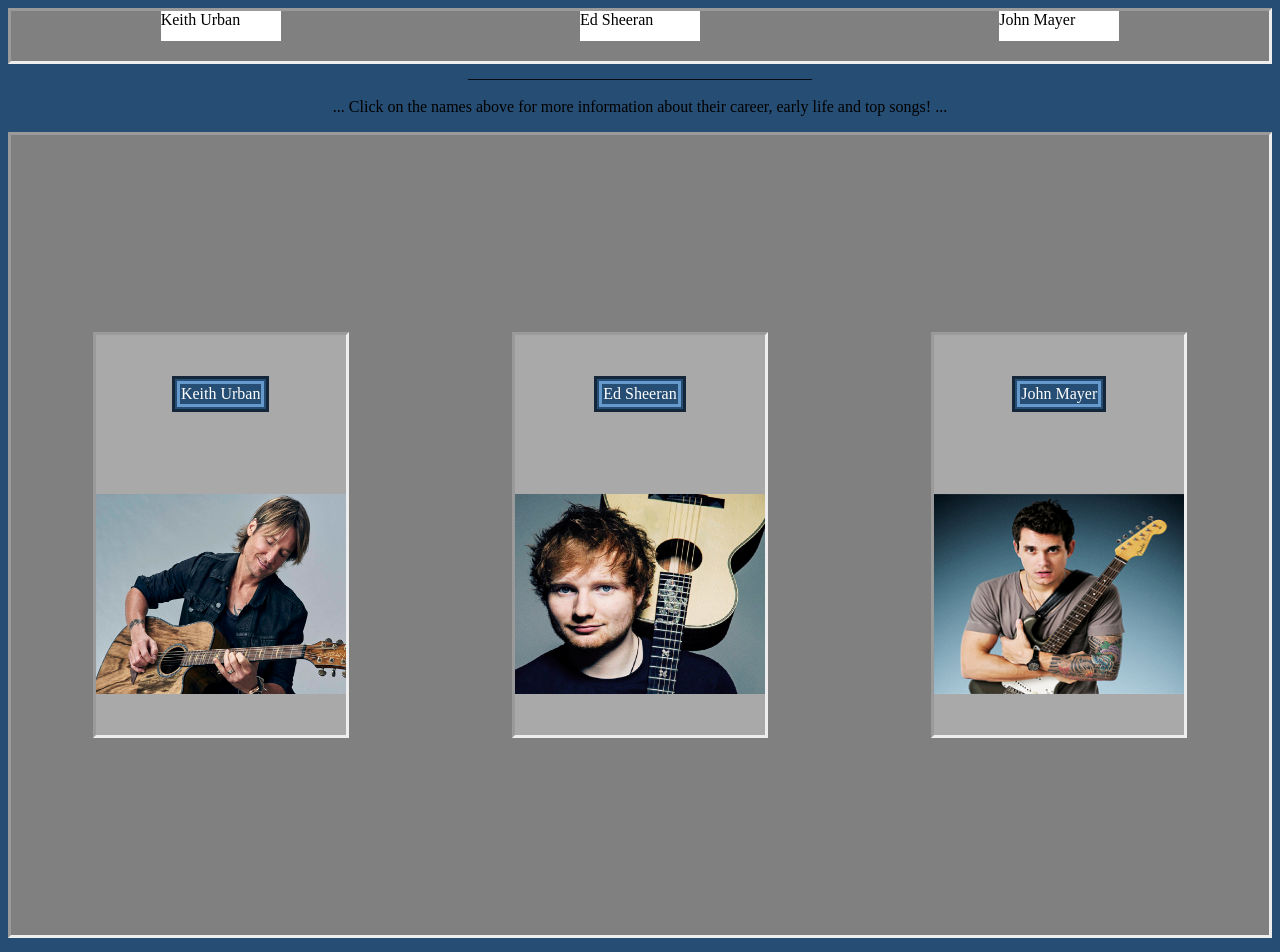
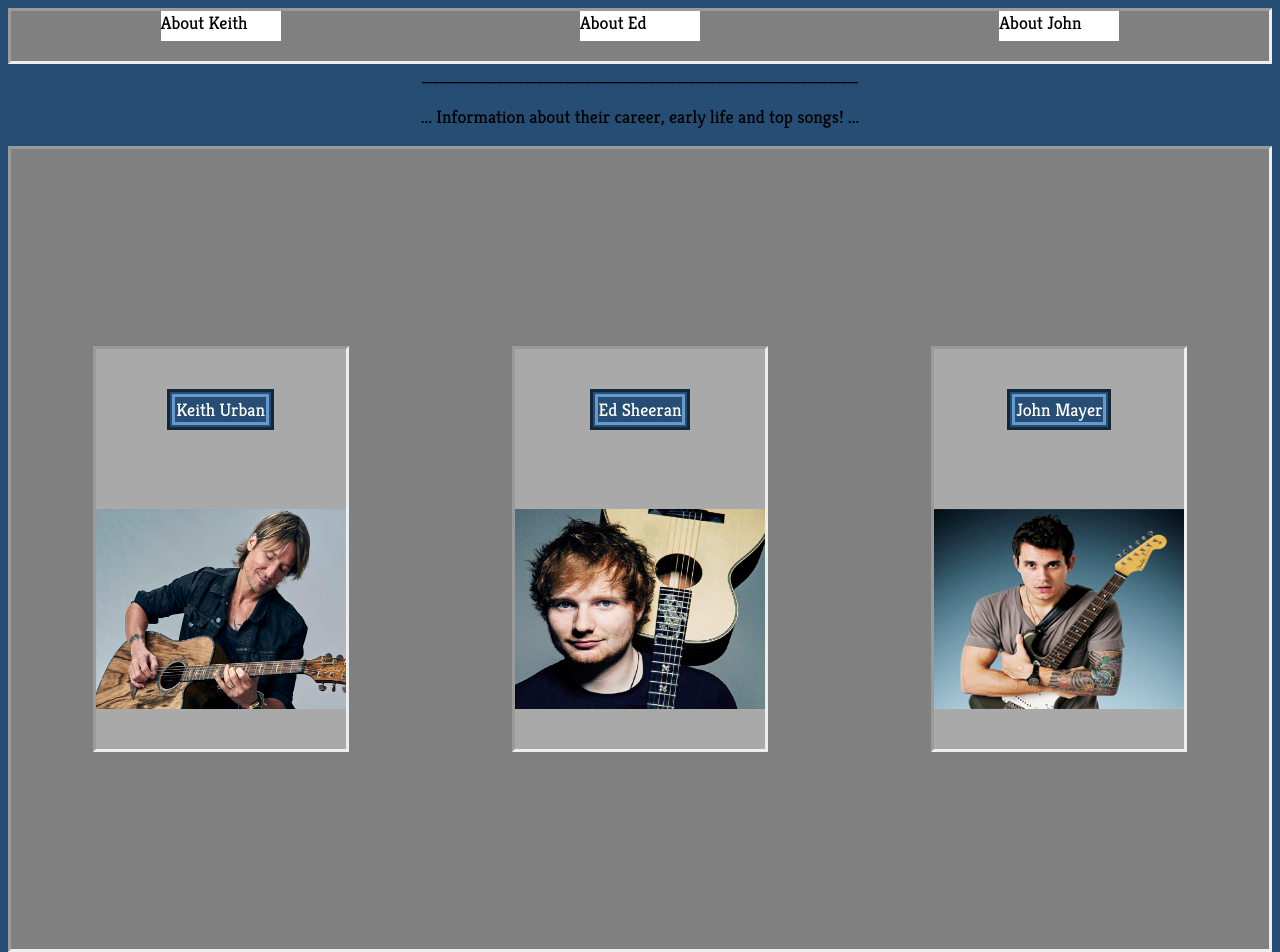
Before and after one commit to Numfz/webbutveckling1, a plain HTML site: page Webbplats/main.html in a window 1280 px wide. Drawn offline with Linux system fonts and the light colour scheme.

Commit message:
liten justering

```diff
--- a/Webbplats/main.html
+++ b/Webbplats/main.html
@@ -1,7 +1,15 @@
 <!DOCTYPE html>
 <html lang="sv">
 <head>
+  <link rel="stylesheet"
+        href="https://fonts.googleapis.com/css?family=Kreon">
+  <style>
+    body {
+      font-family: 'Kreon', serif;
 
+      font-size: 18px;
+    }
+  </style>
  <meta charset="utf-8">
  <link rel="stylesheet" type="text/css" href="stilmall.css">
 
@@ -11,23 +19,23 @@
 
 <div class="container">
 
-  <div class="item">Keith Urban
+  <div class="item">About Keith
   <a href ="index.html">  <div class="item-content">Top songs & info</a>
 
 
   </div></div>
 
-  <div class="item">Ed Sheeran
+  <div class="item">About Ed
     <div class="item-content">
             <a href="index2.html">Top songs & info</a>
 
   </div></div>
 
-  <div class="item">John Mayer
+  <div class="item">About John
   <div class="item-content">
           <a href="index3.html">Top songs & info</a>
         </div></div></div>
-<center>___________________________________________<p>... Click on the names above for more information about their career, early
+<center>___________________________________________<p>... Information about their career, early
 life and top songs! ...</p></center>
 
 <div class="box">
--- a/Webbplats/stilmall2.css
+++ b/Webbplats/stilmall2.css
@@ -4,7 +4,7 @@
 .songs{
   width:;
   height:200px;
-  background-color: white;
+  background-color: darkgrey;
   border-radius: 10px;
 
   box-shadow: 5px 5px 5px white;
```
Also changed, not shown: Webbplats/index.html (+11 -2 lines), Webbplats/index2.html (+8 -0 lines), Webbplats/index3.html (+9 -1 lines).
